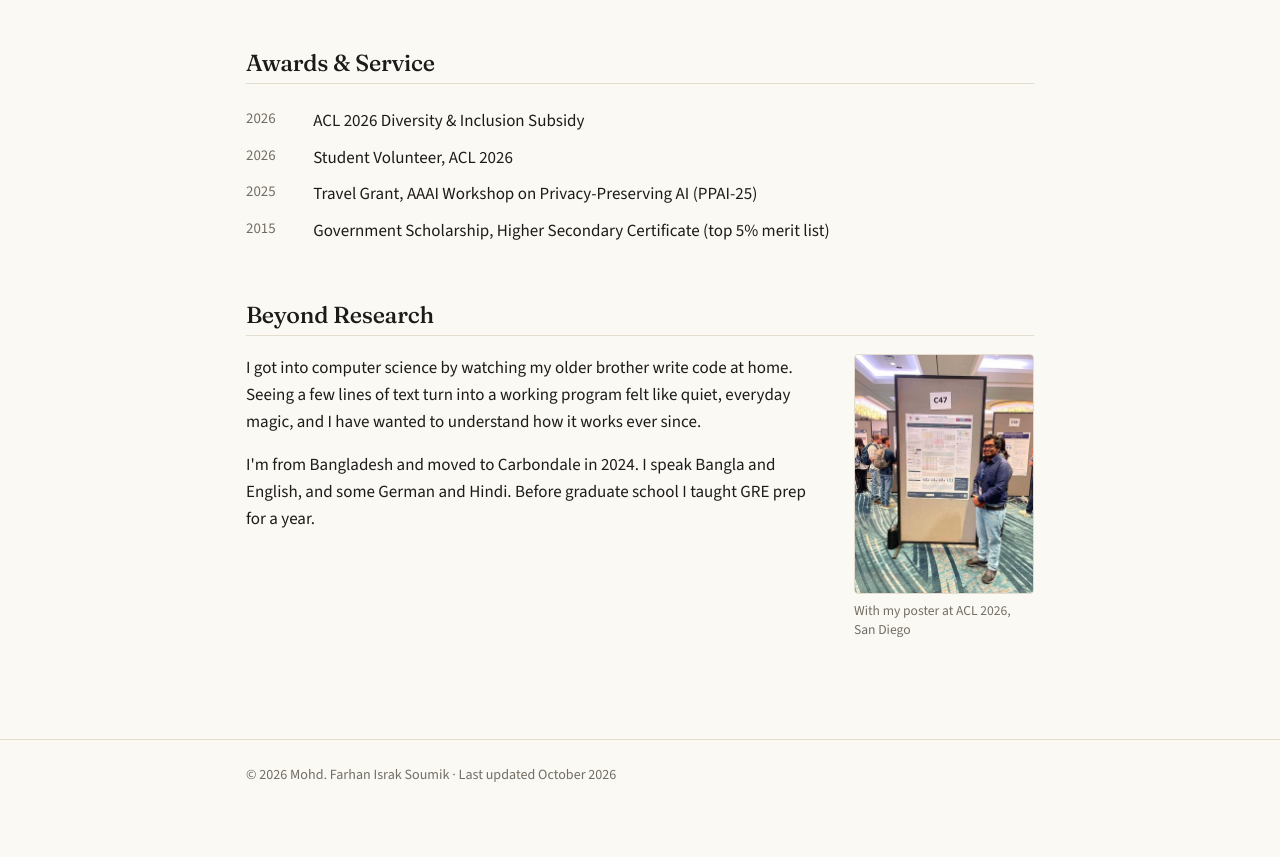
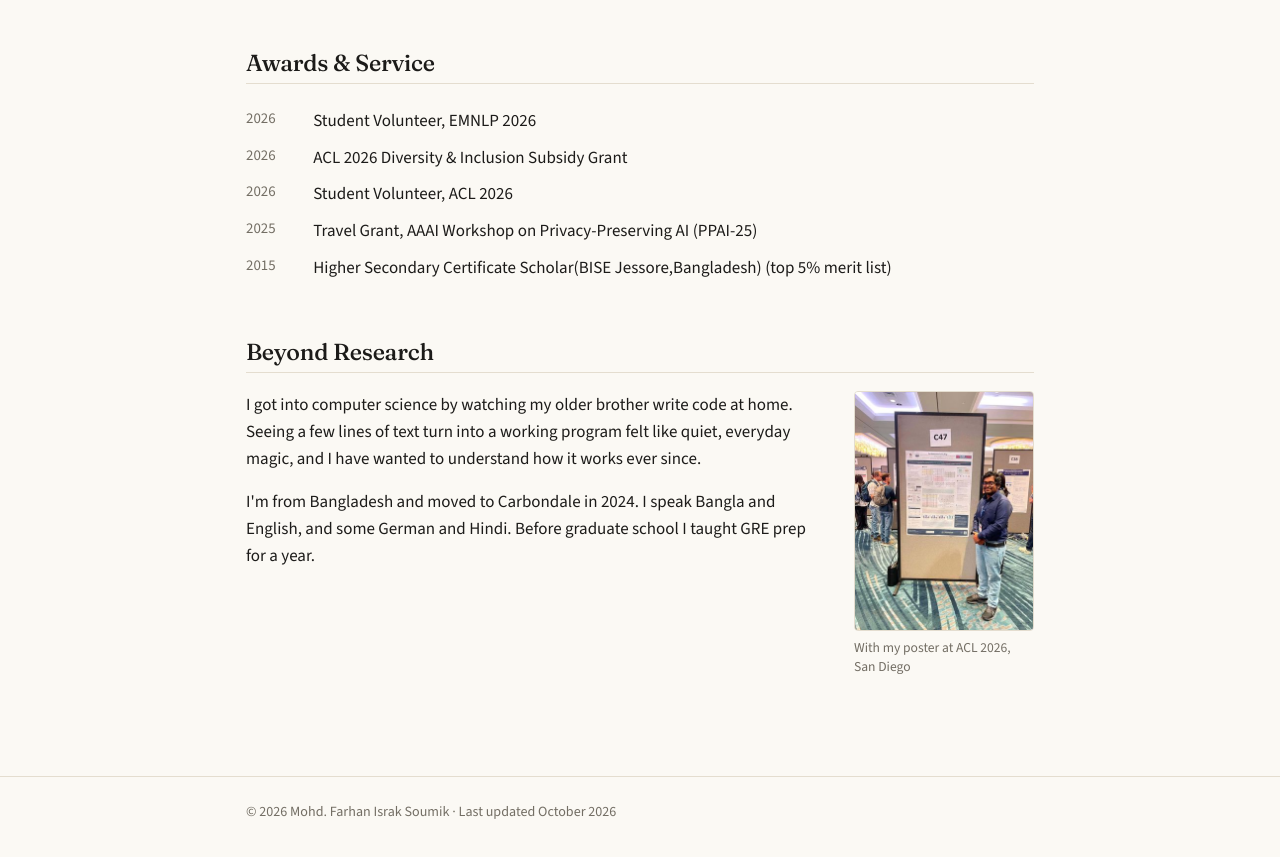
Before and after one commit to farhan1503001/farhan1503001.github.io, a plain HTML site: page index.html in a window 1280 px wide. Shown: the part 3700-4557 px from the top of the page. Before the commit the page ends 4527 px from the top, so only its background shows below. Drawn offline with nearby package versions, Linux system fonts and the light colour scheme.

Commit message:
changing volunteer

```diff
--- a/index.html
+++ b/index.html
@@ -386,10 +386,11 @@
     <section id="awards" aria-labelledby="awards-h">
       <h2 id="awards-h">Awards &amp; Service</h2>
       <ul class="plain">
-        <li><span class="yr">2026</span> ACL 2026 Diversity &amp; Inclusion Subsidy</li>
+        <li><span class="yr">2026</span> Student Volunteer, EMNLP 2026</li>
+        <li><span class="yr">2026</span> ACL 2026 Diversity &amp; Inclusion Subsidy Grant</li>
         <li><span class="yr">2026</span> Student Volunteer, ACL 2026</li>
         <li><span class="yr">2025</span> Travel Grant, AAAI Workshop on Privacy-Preserving AI (PPAI-25)</li>
-        <li><span class="yr">2015</span> Government Scholarship, Higher Secondary Certificate (top 5% merit list)</li>
+        <li><span class="yr">2015</span> Higher Secondary Certificate Scholar(BISE Jessore,Bangladesh) (top 5% merit list)</li>
       </ul>
     </section>
 
```
